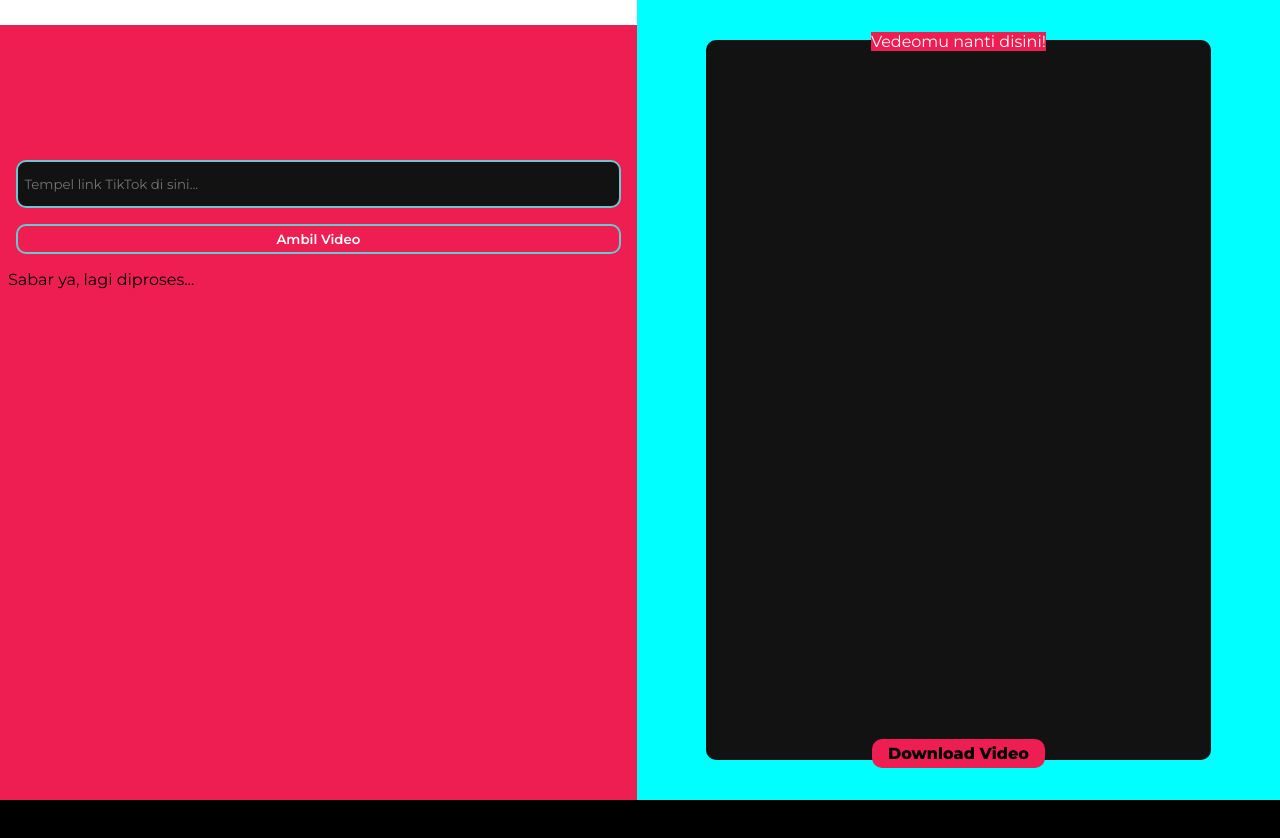
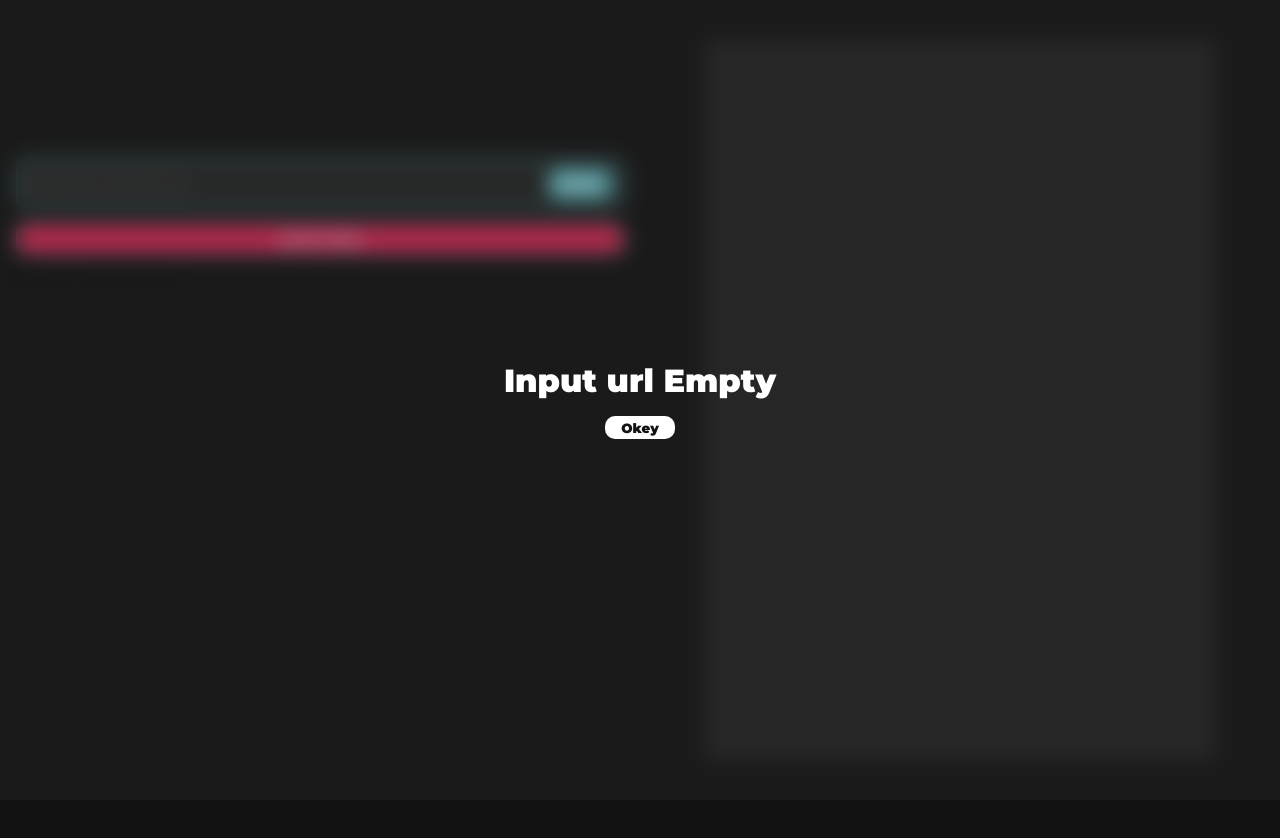
Before and after one commit to dimaswidysap/vid-tiktok-downloader, a plain HTML site: page index.html in a window 1280 px wide. Both pictures are taken after a click on the button "Ambil Video". Drawn offline with Linux system fonts and the light colour scheme.

Commit message:
first commit

```diff
--- a/css/style-content.css
+++ b/css/style-content.css
@@ -2,7 +2,7 @@
   width: 100%;
   /* height: 20rem; */
   /* background-color: aqua; */
-  padding: 0 0.4rem;
+  /* padding: 0 0.4rem; */
   display: flex;
   justify-content: center;
   position: relative;
@@ -22,6 +22,7 @@
 .con-content figure img {
   height: 100%;
   width: 100%;
+  object-fit: cover;
   /* background-color: red; */
 }
 img:not([src]),
@@ -50,9 +51,9 @@ img[src=""] {
 }
 
 @media (min-width: 1024px) {
-  .con-content {
+  /* .con-content {
     background-color: aqua;
-  }
+  } */
   .con-content figure {
     display: inline-flex;
     margin: auto;
--- a/css/style.css
+++ b/css/style.css
@@ -7,6 +7,10 @@ body {
   margin: 0;
   box-sizing: border-box;
   font-family: "Montserrat", sans-serif;
+}
+
+.hidden {
+  display: none !important;
 }
 
 input {
@@ -25,11 +29,11 @@ input:focus {
 }
 
 :root {
-  --tk-black: #000000;
+  --tk-black: #121212;
   --tk-white: #ffffff;
   --tk-cyan: #69c9d0;
   --tk-red: #ee1d52;
-  --tk-dark-gray: #121212;
+  --tk-dark-gray: #232323;
   --tk-light-gray: #a1a1a1;
 }
 body {
@@ -70,8 +74,6 @@ main .con-form {
 main .con-content {
   /* height: 50%; */
   width: 100%;
-
-  /* background-color: blueviolet; */
 }
 
 .con-form div:nth-child(1) {
@@ -82,7 +84,28 @@ main .con-content {
   gap: 1rem;
   /* background-color: aqua; */
 }
-.con-form div:nth-child(1) input {
+.con-form div:nth-child(1) .con-input {
+  position: relative;
+  /* background-color: green; */
+  padding: 0;
+  display: flex;
+  flex-direction: row;
+  justify-content: end;
+  align-items: center;
+}
+
+.btn-clear-input {
+  display: inline-flex;
+  justify-content: center;
+  align-items: center;
+  position: absolute;
+  margin: 0 2% 0 0;
+  width: 4rem !important;
+  background-color: var(--tk-cyan) !important;
+  box-shadow: rgba(0, 0, 0, 0.24) 0px 3px 8px;
+}
+
+.con-form div:nth-child(1) div input {
   width: 100%;
   height: 3rem;
   background-color: var(--tk-dark-gray);
@@ -90,6 +113,7 @@ main .con-content {
   border-radius: 10px;
   color: var(--tk-white);
   border: 2px solid var(--tk-cyan);
+  box-shadow: rgba(0, 0, 0, 0.24) 0px 3px 8px;
 }
 .con-form div:nth-child(1) button {
   border-radius: 10px;
@@ -100,18 +124,19 @@ main .con-content {
   border: 2px solid var(--tk-cyan);
   background-color: var(--tk-red);
   color: var(--tk-white);
+  box-shadow: rgba(0, 0, 0, 0.24) 0px 3px 8px;
 }
 
 @media (min-width: 768px) {
   header {
     position: absolute;
-    background-color: #ffffff;
+    /* background-color: #ffffff; */
     width: 50%;
   }
 
   .con-form {
     padding: 10rem 0 0 0 !important;
-    background-color: #ee1d52;
+    /* background-color: #ee1d52; */
   }
 
   main {
--- /dev/null
+++ b/css/warning.css
@@ -0,0 +1,37 @@
+.warning {
+  display: none;
+  width: 100%;
+  height: 100svh;
+  position: fixed;
+  z-index: 200;
+  background-color: rgba(49, 49, 49, 0.289);
+  backdrop-filter: blur(10px);
+  inset: 0;
+  justify-content: center;
+  align-items: center;
+}
+
+.warning div {
+  display: flex;
+  flex-direction: column;
+  align-items: center;
+  /* justify-content: center; */
+  gap: 1rem;
+}
+
+.warning div p {
+  font-weight: 900;
+  color: var(--tk-white);
+  font-size: 2em;
+}
+
+.warning div button {
+  width: max-content;
+  padding: 0.2rem 1rem;
+  font-weight: 900;
+  background-color: var(--tk-white);
+  border: none;
+  border-radius: 10px;
+  color: var(--tk-black);
+  cursor: pointer;
+}
--- a/index.html
+++ b/index.html
@@ -6,30 +6,34 @@
     <title>TikTok Downloader</title>
     <!-- <script src="https://cdn.tailwindcss.com"></script> -->
 
+    <link rel="stylesheet" href="css/ham-button.css" />
     <link rel="stylesheet" href="css/style.css" />
     <link rel="stylesheet" href="css/style-content.css" />
     <link rel="stylesheet" href="css/footer.css" />
+    <link rel="stylesheet" href="css/warning.css" />
     <!-- <link rel="stylesheet" href="css/button.css" /> -->
-
-    <script src="javascript/script.js"></script>
   </head>
   <body>
     <header>
-      <nav>tes</nav>
+      <nav></nav>
     </header>
     <main>
       <section class="con-form">
         <div>
           <div>
-            <input
-              type="text"
-              id="videoUrl"
-              placeholder="Tempel link TikTok di sini..."
-            />
+            <div class="con-input">
+              <input
+                type="text"
+                id="videoUrl"
+                placeholder="Tempel link TikTok di sini..."
+              />
+              <button class="btn-clear-input">
+                <p>Clear</p>
+              </button>
+            </div>
 
-            <button onclick="downloadVideo()" id="btnDownload">
-              Ambil Video
-            </button>
+            <button id="btnDownload">Ambil Video</button>
+            <button class="hidden">Download vedeo lain</button>
           </div>
 
           <p id="loading">Sabar ya, lagi diproses...</p>
@@ -37,7 +41,7 @@
       </section>
 
       <section class="con-content">
-        <p id="videoTitle">Vedeomu nanti disini!</p>
+        <!-- <p id="videoTitle">Vedeomu nanti disini!</p> -->
 
         <figure id="result">
           <img
@@ -47,15 +51,19 @@
             alt="Thumbnail"
           />
         </figure>
-        <a
-          id="downloadLink"
-          href="#"
-          class="block text-center bg-green-500 hover:bg-green-600 text-white py-2 rounded-lg font-bold"
-        >
-          Download Video
-        </a>
+        <a id="downloadLink" href="#" class="hidden"> Download Video </a>
       </section>
     </main>
     <footer></footer>
+
+    <section class="warning">
+      <div>
+        <p>Input url Empty</p>
+        <button class="btn-warning-close">Okey</button>
+      </div>
+    </section>
+
+    <script type="module" src="javascript/script.js"></script>
+    <script type="module" src="javascript/input.js"></script>
   </body>
 </html>
--- /dev/null
+++ b/javascript/hamburger.js
@@ -0,0 +1,5 @@
+// $(document).ready(function () {
+//   $("#nav-icon1,#nav-icon2,#nav-icon3,#nav-icon4").click(function () {
+//     $(this).toggleClass("open");
+//   });
+// });
--- /dev/null
+++ b/javascript/input.js
@@ -0,0 +1,8 @@
+const url = document.getElementById("videoUrl");
+const btnClear = document.querySelector(".btn-clear-input");
+console.log(btnClear);
+
+btnClear.addEventListener("click", () => {
+  url.value = "";
+  //   console.log("asu");
+});
--- a/javascript/script.js
+++ b/javascript/script.js
@@ -1,3 +1,10 @@
+import warning from "./warning.js";
+const btnDownload = document.getElementById("btnDownload");
+
+btnDownload.addEventListener("click", () => {
+  downloadVideo();
+});
+
 async function downloadVideo() {
   const url = document.getElementById("videoUrl").value;
   const btn = document.getElementById("btnDownload");
@@ -5,7 +12,8 @@ async function downloadVideo() {
   const loading = document.getElementById("loading");
 
   if (!url) {
-    alert("Masukkan URL TikTok terlebih dahulu!");
+    // alert("Masukkan URL TikTok terlebih dahulu!");
+    warning();
     return;
   }
 
@@ -29,8 +37,6 @@ async function downloadVideo() {
 
       // Update UI (Thumbnail dan Judul)
       document.getElementById("thumbnail").src = videoData.cover;
-      document.getElementById("videoTitle").innerText =
-        videoData.title || "Video TikTok";
 
       // 2. Logika "Force Download"
       const downloadBtn = document.getElementById("downloadLink");
--- /dev/null
+++ b/javascript/warning.js
@@ -0,0 +1,14 @@
+const warning = () => {
+  const conWarning = document.querySelector(".warning");
+  const btnClose = document.querySelector(".btn-warning-close");
+
+  conWarning.style.display = "flex";
+
+  btnClose.addEventListener("click", () => {
+    conWarning.style.display = "none";
+  });
+
+  // console.log("warning");
+};
+
+export default warning;
```
Also changed, not shown: css/ham-button.css (added).
